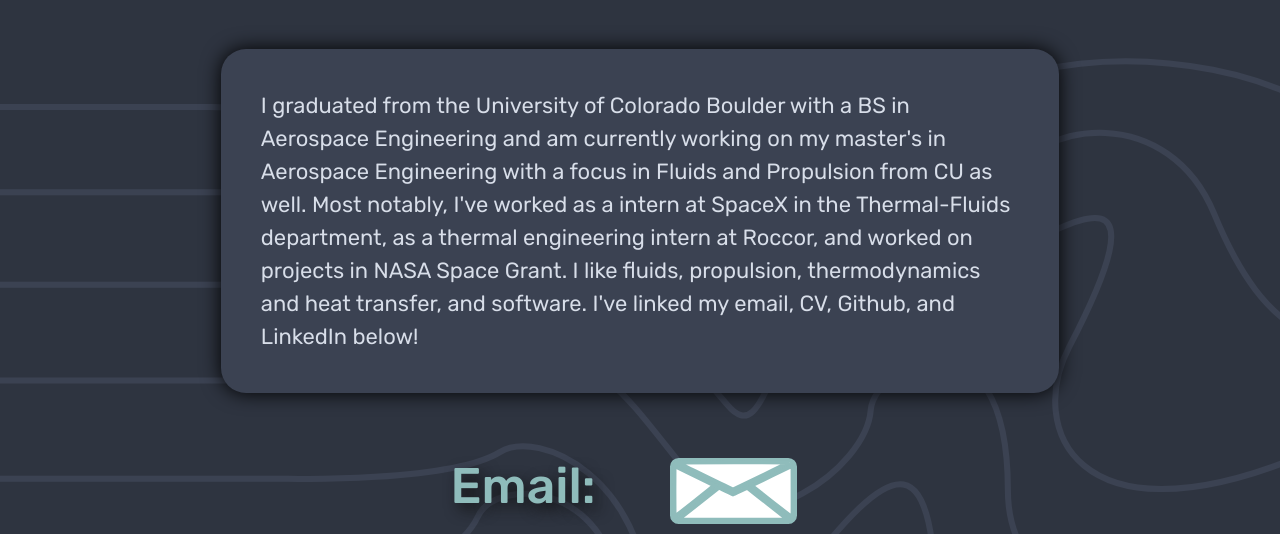
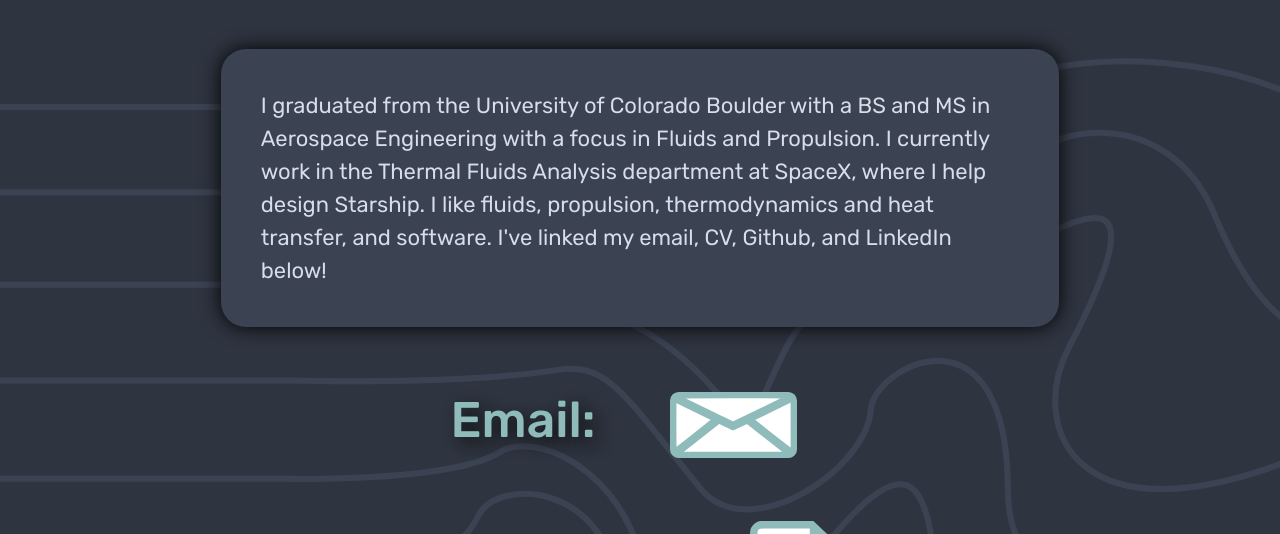
Before and after one commit to duncanam/duncanam.github.io, a plain HTML site: page index.html in a window 1280 px wide. Shown: the part 1056-1590 px from the top of the page. Drawn offline with Linux system fonts and the light colour scheme.

Commit message:
Got a job and needed updating

```diff
--- a/index.html
+++ b/index.html
@@ -91,7 +91,7 @@
 
 <div id="page-wrap">
 	<p>
-	 I graduated from the University of Colorado Boulder with a BS in Aerospace Engineering and am currently working on my master's in Aerospace Engineering with a focus in Fluids and Propulsion from CU as well.  Most notably, I've worked as a intern at SpaceX in the Thermal-Fluids department, as a thermal engineering intern at Roccor, and worked on projects in NASA Space Grant.  I like fluids, propulsion, thermodynamics and heat transfer, and software.  I've linked my email, CV, Github, and LinkedIn below!
+	 I graduated from the University of Colorado Boulder with a BS and MS in Aerospace Engineering with a focus in Fluids and Propulsion.  I currently work in the Thermal Fluids Analysis department at SpaceX, where I help design Starship.  I like fluids, propulsion, thermodynamics and heat transfer, and software.  I've linked my email, CV, Github, and LinkedIn below!
 
 	</p>
 </div>
```
